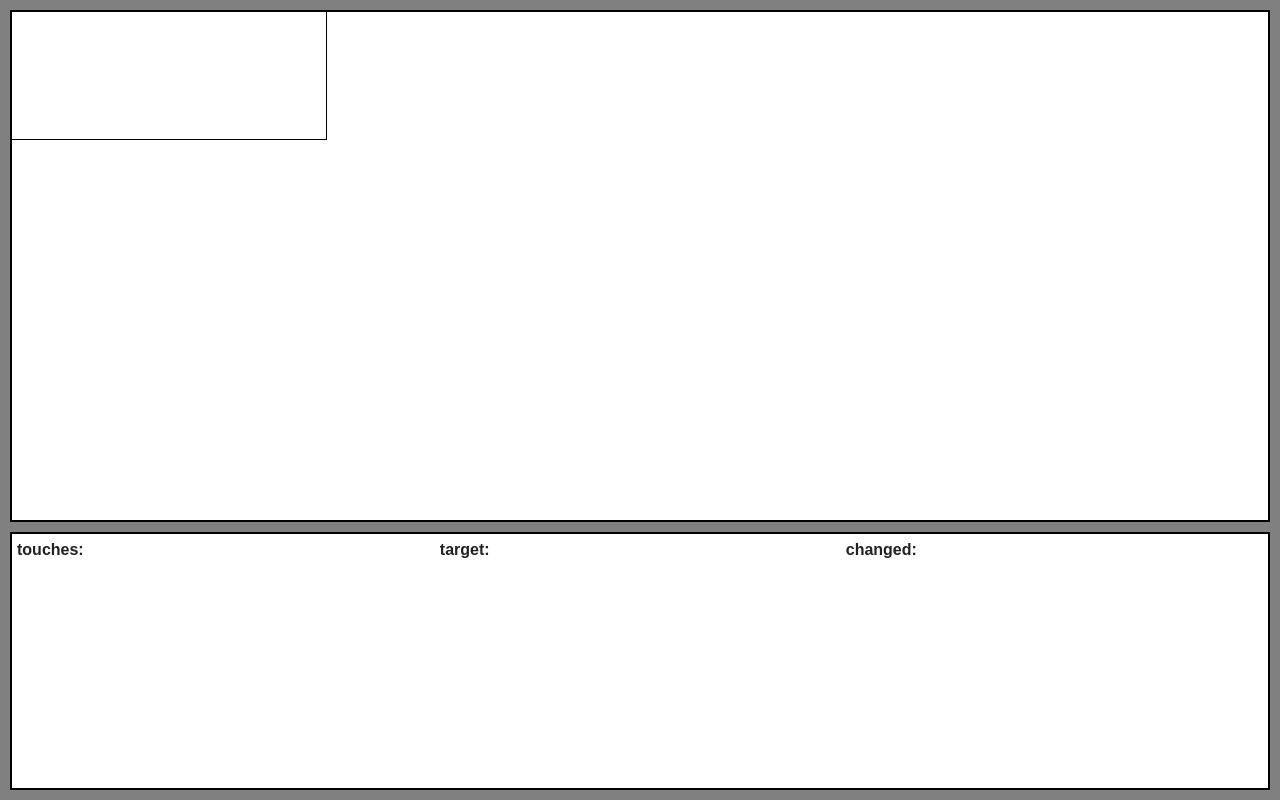
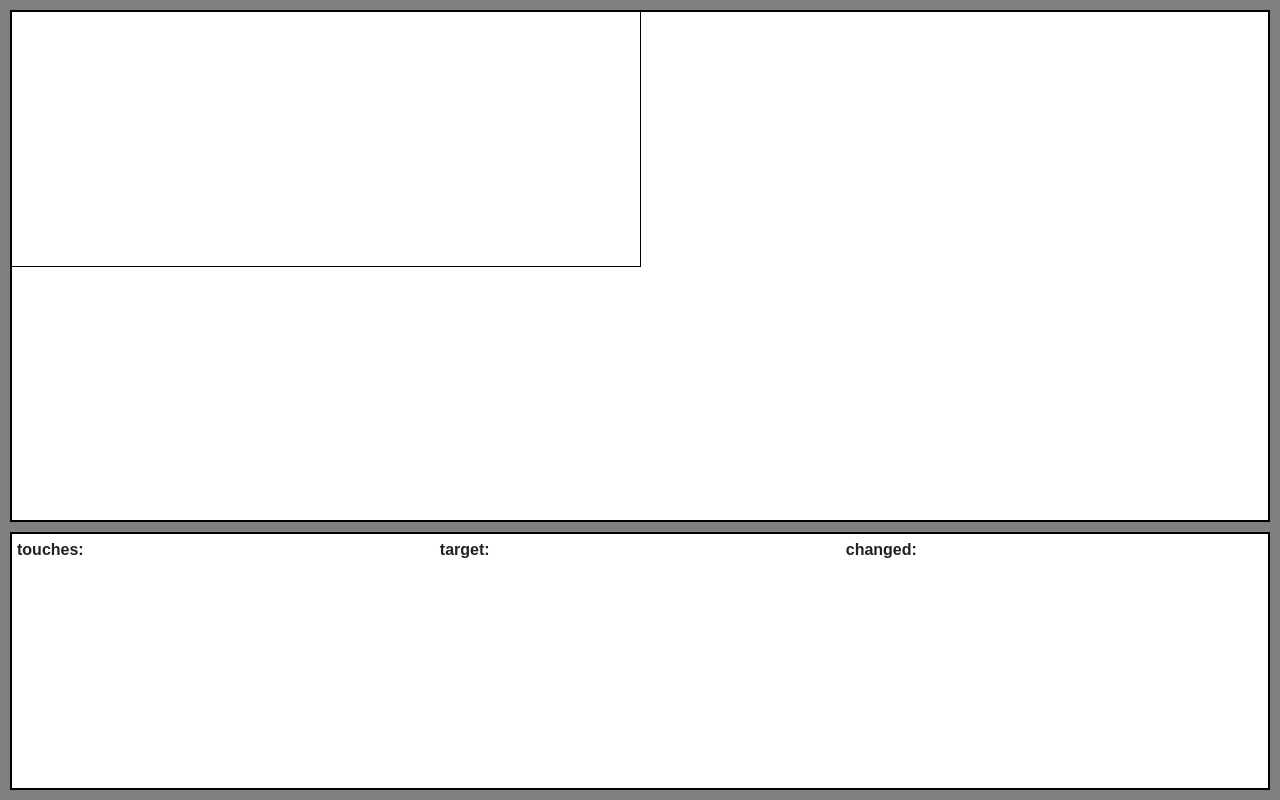
Before and after one commit to lechst/testTouches, a plain HTML site: page index.html in a window 1280 px wide. Drawn offline with Linux system fonts and the light colour scheme.

Commit message:
zmiana wielkosci 'targetBox'
Zwiekszenie z 25% do 50% wzgledem 'touchBox', zeby latwiej badalo sie
zawartosc tablicy 'targetTouches'.

```diff
--- a/css/main.css
+++ b/css/main.css
@@ -129,8 +129,8 @@ canvas {
     border-right: 1px solid black;
     border-bottom: 1px solid black;
     position: absolute;
-    width: 25%;
-    height: 25%;
+    width: 50%;
+    height: 50%;
 }
 
 #messageBox {
```
